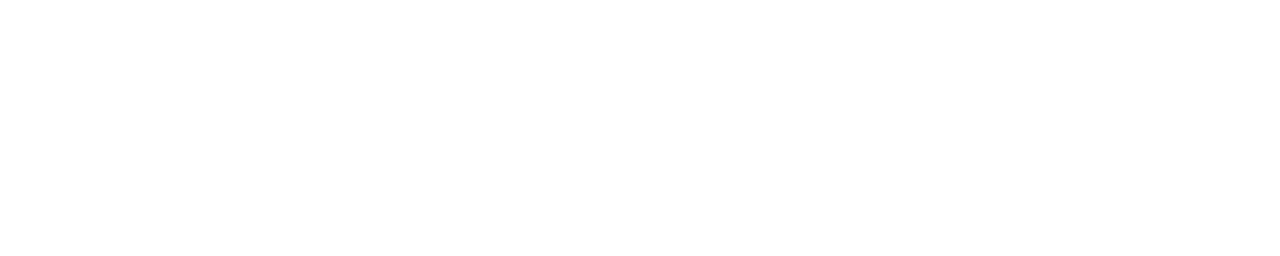
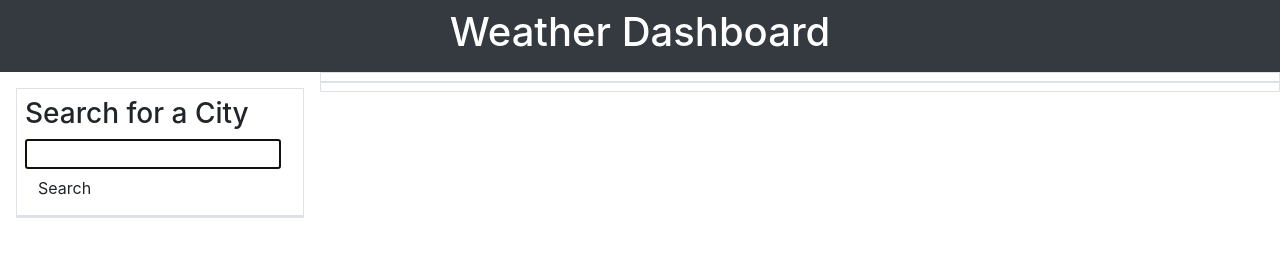
Before and after one commit to sam-levin/Surf-Weather-Reports, a plain HTML site: page index.html in a window 1280 px wide. Drawn offline with nearby package versions, Linux system fonts and the light colour scheme.

Commit message:
initial index.html, needs bootstrap removal/replacement

```diff
--- a/index.html
+++ b/index.html
@@ -3,10 +3,46 @@
     <head>
         <meta charset="UTF-8">
         <meta http-equiv="X-UA-Compatible" content="IE=edge">
-    <meta name="viewport" content="width=, initial-scale=1.0">
-    <title>Document</title>
+        <meta name="viewport" content="width=device-width, initial-scale=1.0">
+        <link rel="stylesheet" href="https://cdnjs.cloudflare.com/ajax/libs/twitter-bootstrap/4.3.1/css/bootstrap.min.css">
+        <link rel="stylesheet" href="./assets/css/style.css">
+        <title>Weather Forecasts</title>
     </head>
+
     <body>
+        <header class="bg-dark text-white text-center p-2">
+            <h1>Weather Dashboard</h1>
+        </header>
 
+        <section class="container-fluid">
+            <div class="row">
+                <div class="search-column col-12 col-md-3 p-3">
+                    <form class="border p-2" id="search-city">
+                      <h3>Search for a City</h3>
+                      <input class="input-form" id="city" type="text" autofocus="true">
+                      <button class="btn" type="submit">Search</button>
+                    </form>
+                    <div class="border past-search" id="past-search-button"></div>
+                </div>
+
+                <div class="col-12 col-md-9">
+                  <div class="row border searched-city" id="forecast-current">
+                    <div class="col-12">
+                        <h2 id="selected-city"></h2>
+                        <div id="weather-container" class="list-group"></div>
+                    </div>
+                  </div>
+                  <div class="row border" id="five-day">
+                     <h2 class="col-12" id="forecast"></h2>
+                     <div class="d-flex" id="five-day-container"></div>
+                  </div>
+                </div>
+            </div>
+        </section>
+
+        <script src="https://cdnjs.cloudflare.com/ajax/libs/jquery/3.4.1/jquery.min.js"></script>
+        <script src="https://cdnjs.cloudflare.com/ajax/libs/moment.js/2.27.0/moment.min.js"></script>
+        <script src="https://cdnjs.cloudflare.com/ajax/libs/twitter-bootstrap/4.3.1/js/bootstrap.min.js"></script>
+        <script src="./script.js"></script>
     </body>
     </html>
```
Lines whose indentation alone changed are shown as unchanged.
